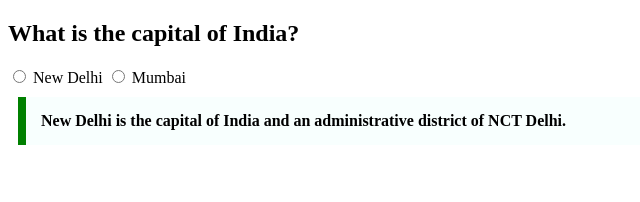
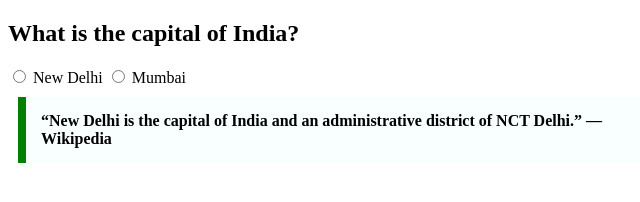
Before and after one commit to acciojob/trivia-Atulp24, a website: page main.html in a window 1280 px wide. Shown: the whole page, without its empty margins (0-640 px from the left). Drawn offline with Linux system fonts and the light colour scheme.

Commit message:
created a submission

```diff
--- a/main.html
+++ b/main.html
@@ -19,7 +19,9 @@
 			Mumbai
 		</label>
 	</form>
-	<blockquote class="quote-box">New Delhi is the capital of India and an administrative district of NCT Delhi.</blockquote>
+	 <blockquote class="quote-box" cite="https://en.wikipedia.org/wiki/New_Delhi">
+    “New Delhi is the capital of India and an administrative district of NCT Delhi.” — Wikipedia
+  </blockquote>
     <script type="text/javascript" src="./script.js">
 </script>
 
```
